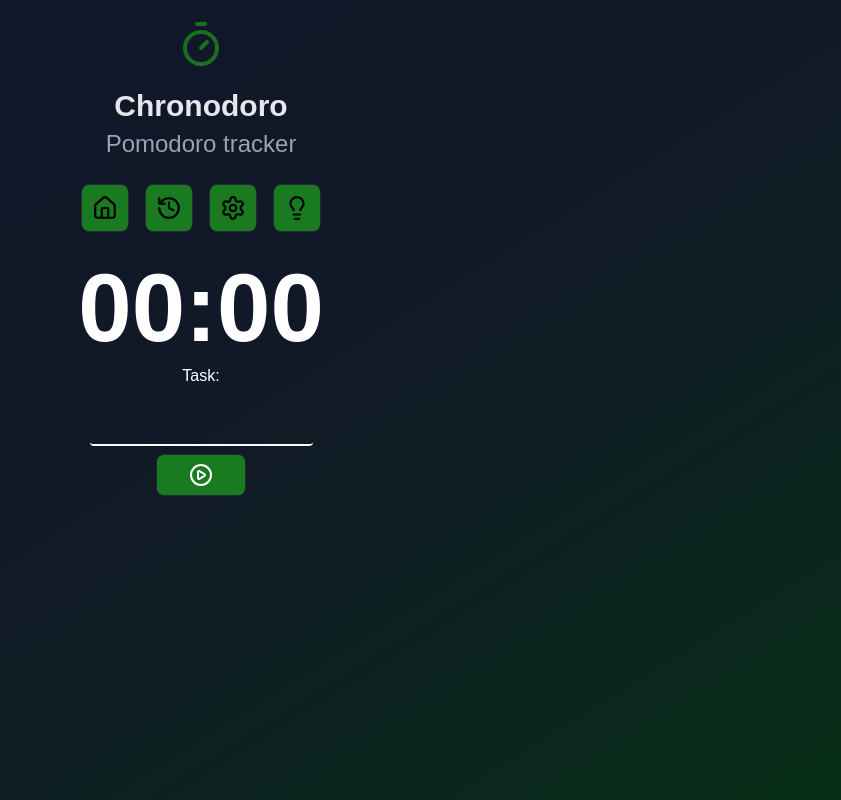
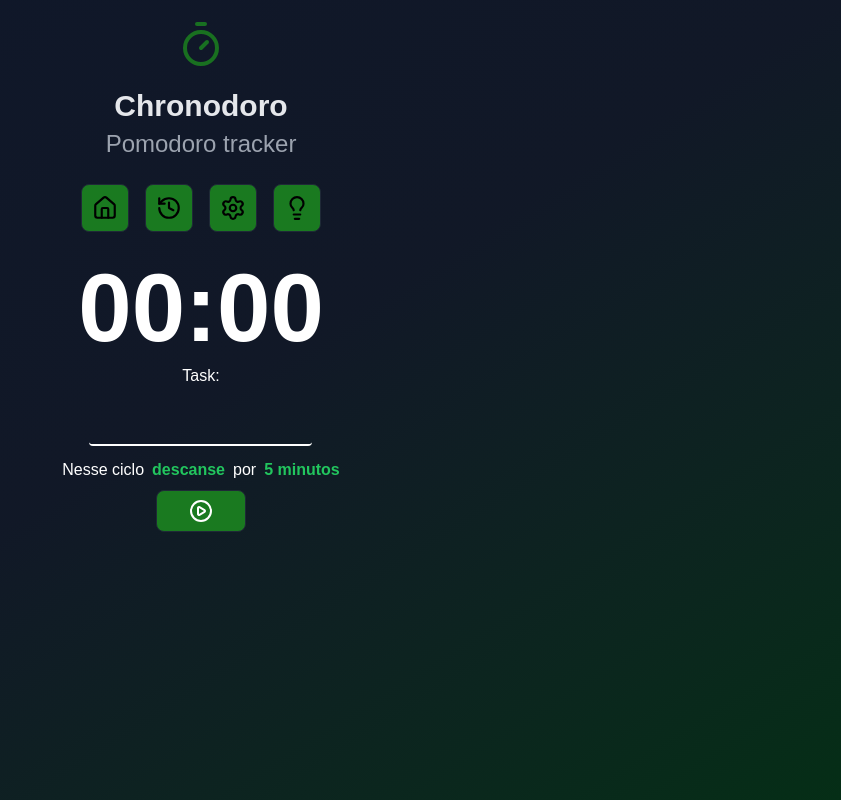
Before and after one commit to JohnSilva98/chronodoro, a Next.js app: page / in a window 1280 px wide. Shown: the whole page, without its empty margins (439-1280 px from the left). Built offline with nearby package versions, Linux system fonts and the light colour scheme.

Commit message:
span text

```diff
--- a/app/page.tsx
+++ b/app/page.tsx
@@ -12,7 +12,7 @@ export default function Home() {
   const [count, setCount] = useState(0)
   const [started, setStarted] = useState(false)
   const [time, setTime] = useState(0)
-  const [cicle, setCicle] = useState('focus')
+  const [cicle, setCicle] = useState('descanse')
   const [focusTime, setFocusTime] = useState(25)
   const [breakTime, setBreakTime] = useState(5)
 
@@ -76,6 +76,12 @@ export default function Home() {
        <form className="flex flex-col items-center justify-center mt-2">
         <label className='text-white mb-4'>Task:</label>
         <input onChange={(e)=> setTask(e.target.value)} className='text-white border-b-2 border[#1a7a20] p-2 rounded-sm' type="text" id="task" name="task" value={task} />
+        <div className="flex items-center gap-2 mt-3">
+          <p className='text-white'>Nesse ciclo</p>
+          <p className='text-white'> <span className='text-[#22c55e] font-semibold'>{cicle}</span></p>
+          <p className='text-white'> <span className='text-white'>por</span></p>
+          <p className='text-white'> <span className='text-[#22c55e] font-semibold'>{breakTime} minutos</span></p>
+        </div>
         <button onClick={handleStart} className='text-white bg-[#1a7a20] hover:bg-[#22c55e] duration-300 border border-[#1f2937] p-2 rounded-lg mt-2 cursor-pointer px-8'>{started ? <CircleStop size={24} color="white" /> : <CirclePlay size={24} color="white" />}</button>
        </form>
        </div>
```
